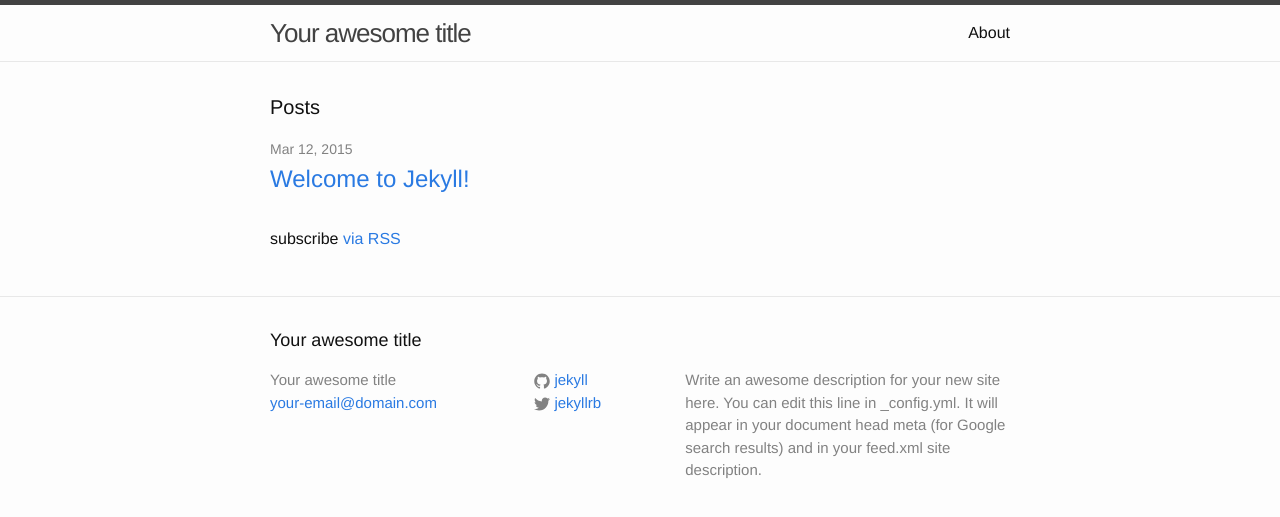
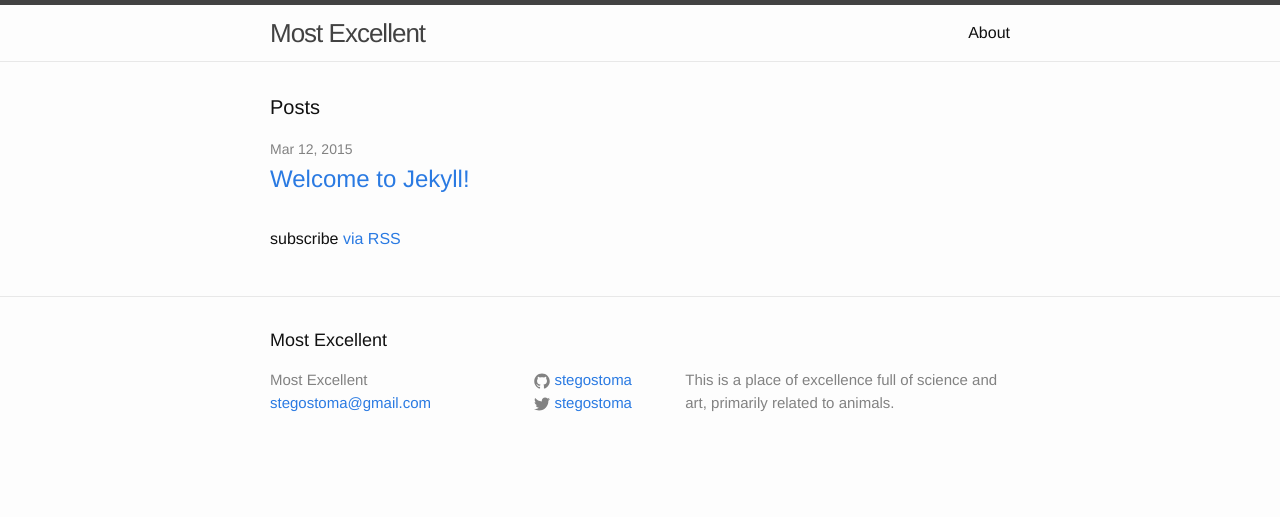
Before and after one commit to stegostoma/stegostoma.github.com, a Jekyll site: the page built from index.html, in a window 1280 px wide. Shown: the top 517 px of the page. Built offline with Jekyll 4.4.1, drawn with Linux system fonts in a browser that asks for light colours.

Commit message:
changed title, description, and email and twitter.

```diff
--- a/_config.yml
+++ b/_config.yml
@@ -1,14 +1,12 @@
 # Site settings
-title: Your awesome title
-email: your-email@domain.com
+title: Most Excellent
+email: stegostoma@gmail.com
 description: > # this means to ignore newlines until "baseurl:"
-  Write an awesome description for your new site here. You can edit this
-  line in _config.yml. It will appear in your document head meta (for
-  Google search results) and in your feed.xml site description.
+  This is a place of excellence full of science and art, primarily related to animals.
 baseurl: "" # the subpath of your site, e.g. /blog/
 url: "http://yourdomain.com" # the base hostname & protocol for your site
-twitter_username: jekyllrb
-github_username:  jekyll
+twitter_username: stegostoma
+github_username:  stegostoma
 
 # Build settings
 markdown: kramdown
```
